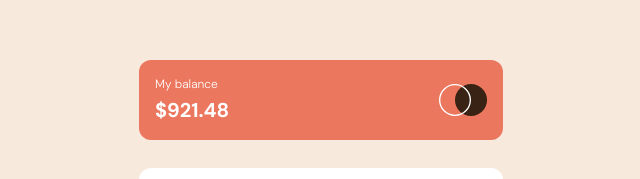
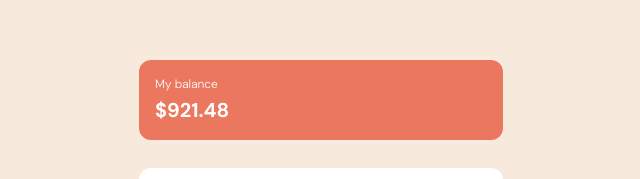
Before and after one commit to nikofiko/expenses-chart-component, a website: page index.html in a window 1280 px wide. Shown: the part 113-292 px from the top of the page, without its empty margins (319-959 px from the left). Drawn offline with nearby package versions, Linux system fonts and the light colour scheme.

Commit message:
deleted image

```diff
--- a/index.html
+++ b/index.html
@@ -23,9 +23,6 @@
         <h3 class="font-sans text-xs font-light pb-1">My balance</h3>
         <h2 class="font-bold text-xl">$921.48</h2>
       </div>
-      <div class="flex items-center">
-        <img class="max-w-12"src="/images/logo.svg" alt="">
-      </div>
     </div>
     <div class="bg-white p-8 rounded-xl">
       <div>
```
